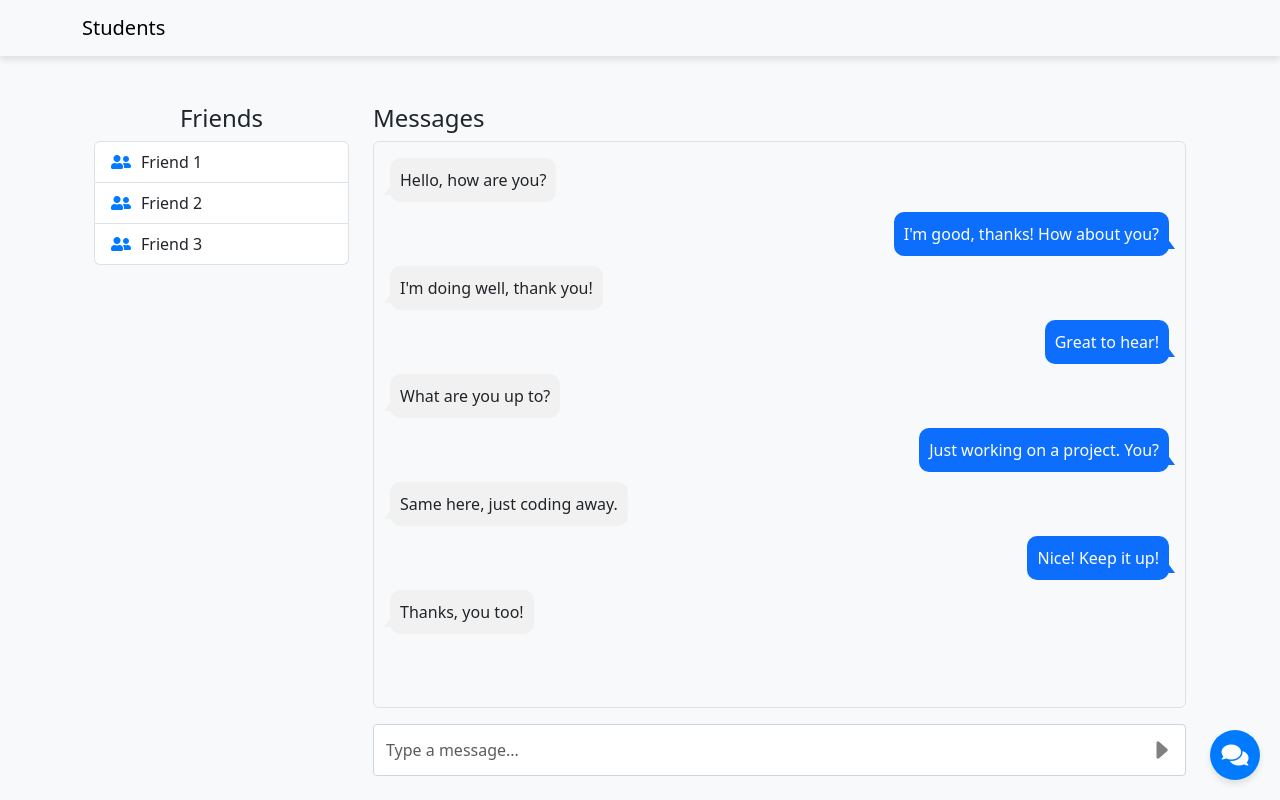
After one commit to Abdulrhman-Aliyan/studentLarvel, a Laravel app: page /chat in a window 1280 px wide. The commit adds this page. Run offline with Laravel 12, Linux system fonts and the light colour scheme; some libraries are stand-ins or nearby versions.

Commit message:
build chat  page template to use

```diff
--- a/public/css/style.css
+++ b/public/css/style.css
@@ -94,3 +94,37 @@ form {
     border-color: rgb(255, 230, 230);
     background-color: rgb(249, 136, 136) !important; /* Slightly more pink on hover */
 }
+
+.list-group-item img {
+    display: none; /* Add this line to hide the images */
+}
+
+.btn i {
+    font-size: 20px;
+}
+
+.list-group-item i.fas.fa-user-friends {
+    margin-right: 10px;
+    color: #007bff;
+}
+
+.chat-box {
+    flex-grow: 1;
+    overflow-y: auto;
+    height: calc(100vh - 150px); /* Adjust height to fit the screen */
+}
+
+.input-group {
+    flex-shrink: 0;
+    margin-bottom: 10px; /* Add margin below the input group */
+}
+
+.input-group .form-control {
+    flex-grow: 1;
+}
+
+@media (max-width: 768px) {
+    .chat-box {
+        height: calc(100vh - 150px); /* Adjust height to fit the screen */
+    }
+}
--- /dev/null
+++ b/resources/views/chat.blade.php
@@ -0,0 +1,147 @@
+@extends('layout')
+
+@section('content')
+<!-- Include Bootstrap Icons CSS -->
+<link href="https://cdnjs.cloudflare.com/ajax/libs/bootstrap-icons/1.5.0/font/bootstrap-icons.min.css" rel="stylesheet">
+<!-- Include Font Awesome CSS -->
+<link href="https://cdnjs.cloudflare.com/ajax/libs/font-awesome/5.15.4/css/all.min.css" rel="stylesheet">
+
+<style>
+    .icon-btn {
+        color: grey;
+        transition: color 0.3s, box-shadow 0.3s, border-color 0.3s;
+        transition: ease-in-out 0.2s;
+    }
+    .icon-btn:hover {
+        color: var(--bs-primary);
+        transition: ease-in-out 0.2s;
+    }
+    .icon-btn:active {
+        color: var(--bs-primary) !important;
+        box-shadow: 0 0 5px 2px var(--bs-primary);
+        border: 0px solid var(--bs-primary);
+        transition: ease-in-out 0.2s;
+        border-radius: 50% !important;
+    }
+    .input-group .form-control,
+    .input-group .btn {
+        border-radius: 0.25rem;
+    }
+    .input-group {
+        border: 1px solid #ced4da;
+        border-radius: 0.25rem;
+    }
+    .form-control {
+        border-radius: 0.25rem;
+    }
+    .send-btn {
+        border-radius: 0 0.25rem 0.25rem 0;
+    }
+    .container-fluid {
+        height: calc(100vh - 112px); /* Adjust 56px to match your navbar height */
+    }
+    .row-full-height {
+        height: 100%;
+    }
+    .message {
+        margin-bottom: 10px;
+        padding: 10px;
+        border-radius: 10px;
+        background-color: #f1f1f1;
+        max-width: 45%;
+        display: inline-block;
+        word-wrap: break-word;
+        position: relative;
+    }
+    .message.sent {
+        background-color: var(--bs-primary);
+        color: white;
+        align-self: flex-end;
+        margin-left: auto;
+    }
+    .message.received {
+        align-self: flex-start;
+    }
+    .message.sent::after {
+        content: '';
+        position: absolute;
+        top: 50%;
+        right: -6px;
+        width: 0;
+        height: 0;
+        border-left: 11px solid var(--bs-primary);
+        border-top: 15px solid transparent;
+    }
+    .message.received::after {
+        content: '';
+        position: absolute;
+        top: 50%;
+        left: -6px;
+        height: 0;
+        border-right: 11px solid #f1f1f1;
+        border-top: 15px solid transparent;
+    }
+    .chat-box {
+        overflow-y: auto;
+        -ms-overflow-style: none;  /* Internet Explorer 10+ */
+        scrollbar-width: none;  /* Firefox */
+        display: flex;
+        flex-direction: column;
+    }
+    .chat-box::-webkit-scrollbar {
+        display: none;  /* Safari and Chrome */
+    }
+</style>
+
+<div class="container-fluid mt-5">
+    <div class="row row-full-height">
+        <!-- Friend Section -->
+        <div class="col-md-3 d-flex flex-column align-items-center">
+            <h4>Friends</h4>
+            <ul class="list-group w-100">
+                <!-- Example friend list items -->
+                <li class="list-group-item d-flex align-items-center">
+                    <i class="fas fa-user-friends mr-2"></i>
+                    <img src="https://via.placeholder.com/30" alt="Friend 1" class="img-fluid rounded-circle mr-2">
+                    Friend 1
+                </li>
+                <li class="list-group-item d-flex align-items-center">
+                    <i class="fas fa-user-friends mr-2"></i>
+                    <img src="https://via.placeholder.com/30" alt="Friend 2" class="img-fluid rounded-circle mr-2">
+                    Friend 2
+                </li>
+                <li class="list-group-item d-flex align-items-center">
+                    <i class="fas fa-user-friends mr-2"></i>
+                    <img src="https://via.placeholder.com/30" alt="Friend 3" class="img-fluid rounded-circle mr-2">
+                    Friend 3
+                </li>
+                <!-- Add more friends as needed -->
+            </ul>
+        </div>
+
+        <!-- Messages Section -->
+        <div class="col-md-9 d-flex flex-column h-100">
+            <h4>Messages</h4>
+            <div class="chat-box flex-grow-1 border rounded p-3 mb-3">
+                <!-- Dummy messages -->
+                <div class="message received">Hello, how are you?</div>
+                <div class="message sent">I'm good, thanks! How about you?</div>
+                <div class="message received">I'm doing well, thank you!</div>
+                <div class="message sent">Great to hear!</div>
+                <div class="message received">What are you up to?</div>
+                <div class="message sent">Just working on a project. You?</div>
+                <div class="message received">Same here, just coding away.</div>
+                <div class="message sent">Nice! Keep it up!</div>
+                <div class="message received">Thanks, you too!</div>
+                <!-- Add more dummy messages as needed -->
+            </div>
+            <div class="input-group mb-3" style="position: sticky; bottom: 0; background: white;">
+                <input type="text" class="form-control flex-grow-1" placeholder="Type a message..." style="height: 50px; border: none;">
+                <button class="btn icon-btn send-icon send-btn" type="button" style="border: none;">
+                    <i class="bi bi-caret-right-fill" style="font-size: 1.5rem;"></i>
+                </button>
+            </div>
+        </div>
+    </div>
+</div>
+@endsection
--- a/resources/views/layout.blade.php
+++ b/resources/views/layout.blade.php
@@ -4,6 +4,7 @@
     <script src="https://code.jquery.com/jquery-3.6.0.min.js"></script>
     <link href="{{ asset('css/bootstrap.min.css') }}" rel="stylesheet">
     <link href="{{ asset('css/style.css') }}" rel="stylesheet">
+    <link href="https://cdnjs.cloudflare.com/ajax/libs/font-awesome/5.15.4/css/all.min.css" rel="stylesheet"> <!-- Add this line -->
     <style>
         .sticky-navbar {
             position: -webkit-sticky;
@@ -22,7 +23,7 @@
 <body>
     <nav class="navbar navbar-expand-lg navbar-light bg-light sticky-navbar">
         <div class="container">
-            <a class="navbar-brand" href="#">Students</a>
+            <a class="navbar-brand" href="{{ url('/') }}">Students</a> <!-- Update this line -->
             <button class="navbar-toggler" type="button" data-toggle="collapse" data-target="#navbarNav" aria-controls="navbarNav" aria-expanded="false" aria-label="Toggle navigation">
                 <span class="navbar-toggler-icon"></span>
             </button>
@@ -30,7 +31,7 @@
                 <ul class="navbar-nav ml-auto">
                     @if(Auth::check())
                         <li class="nav-item">
-                            <a class="nav-link" href="#">{{ Auth::user()->name }}</a>
+                            <a class="nav-link" href="{{ url('/') }}">{{ Auth::user()->name }}</a> <!-- Update this line -->
                         </li>
                         <li class="nav-item">
                             <a class="nav-link" href="#" onclick="event.preventDefault(); document.getElementById('logout-form').submit();">Logout</a>
@@ -46,7 +47,32 @@
     <div class="container mt-5">
         @yield('content') <!-- Section for the main content -->
     </div>
+    <a href="{{ url('/chat') }}" class="chat-button" title="Chat with us">
+        <i class="fas fa-comments"></i>
+    </a>
     <script src="{{ asset('js/bootstrap.min.js') }}"></script>
     @yield('scripts') <!-- Section for additional scripts -->
+    <style>
+        .chat-button {
+            position: fixed;
+            bottom: 20px;
+            right: 20px;
+            z-index: 1030;
+            width: 50px;
+            height: 50px;
+            border-radius: 50%;
+            background-color: #007bff;
+            color: white;
+            display: flex;
+            align-items: center;
+            justify-content: center;
+            font-size: 24px;
+            box-shadow: 0 4px 6px rgba(0, 0, 0, 0.1);
+            text-decoration: none; /* Add this line */
+        }
+        .chat-button:hover {
+            background-color: #0056b3;
+        }
+    </style>
 </body>
 </html>
--- a/routes/web.php
+++ b/routes/web.php
@@ -10,74 +10,85 @@ use App\Http\Controllers\UserController;
 
 use Illuminate\Support\Facades\Route;
 
-
-// Login page
-// Get
+// Authentication Routes
+// Display login page
 Route::get('/login', function () {
     return view('login');
 })->name('login')->middleware('guest');
 
-// Post
+// Handle login form submission
 Route::post('/login', [LoginController::class, 'login'])->name('login.post')->middleware('guest');
 
-route::post('/logout', [LoginController::class, 'logout'])->name('logout')->middleware('auth');
+// Handle logout
+Route::post('/logout', [LoginController::class, 'logout'])->name('logout')->middleware('auth');
 
-// Home page
+// Home Route
+// Display home page
 Route::get('/', [HomeController::class, 'index'])->name('home')->middleware('auth');
 
-// Register page
-//get
+// Registration Routes
+// Display registration page
 Route::get('/register', function () {
     return view('register');
 })->name('register');
 
-//post
+// Handle registration form submission
 Route::post('/register', [RegisterController::class, 'register'])->name('register.post');
 
-// Add student
+// Chat Route
+// Display chat page
+Route::get('/chat', function () {
+    return view('chat');
+})->name('chat');
+
+// Student Routes
+// Add a new student
 Route::post('/students', [StudentController::class, 'store'])->name('students.store');
 
-// Update student
+// Update an existing student
 Route::put('/students/{id}', [StudentController::class, 'update'])->name('students.update');
 
-// Delete student
+// Delete a student
 Route::delete('/students/{id}', [StudentController::class, 'destroy'])->name('students.destroy');
 
 // Fetch student data for editing
 Route::get('/students/{id}/edit', [StudentController::class, 'edit'])->name('students.edit');
 
-// Fetch students
+// Fetch all students
 Route::get('/students', [StudentController::class, 'index'])->name('students.index');
 
-// Add subject
+// Subject Routes
+// Add a new subject
 Route::post('/subjects', [SubjectController::class, 'store'])->name('subjects.store');
 
-// Fetch subjects
+// Fetch all subjects
 Route::get('/subjects', [SubjectController::class, 'index'])->name('subjects.index');
 
-// Add user subject
+// User Subject Routes
+// Add a subject to a user
 Route::post('/userSubjects', [UserSubjectController::class, 'store'])->name('userSubjects.store');
 
-// Add user subject without grade
+// Add a subject to a user without a grade
 Route::post('/userSubjects', [UserSubjectController::class, 'storeWithoutGrade'])->name('userSubjects.storeWithoutGrade');
 
-// Fetch subjects for a student
+// Fetch subjects for a specific student
 Route::get('/students/{id}/subjects', [UserSubjectController::class, 'getSubjects'])->name('students.subjects');
 
-// Update grade for a subject
+// Update grade for a specific subject of a student
 Route::put('/students/{student_id}/subjects/{subject_id}', [UserSubjectController::class, 'updateGrade'])->name('students.subjects.update');
 
-// Update all grades for a student
+// Update all grades for a specific student
 Route::put('/students/{student_id}/subjects/updateAll', [UserSubjectController::class, 'updateAllGrades'])->name('students.subjects.updateAll');
 
+// User Routes
 // Fetch user information
 Route::get('/user/info', [UserController::class, 'getUserInfo'])->name('user.info');
 
-// Fetch user subjects
+// Fetch subjects for the logged-in user
 Route::get('/user/subjects', [UserController::class, 'getUserSubjects'])->name('user.subjects');
 
-// Fetch subjects and grades for a student
+// Fetch subjects and grades for a specific student
 Route::get('/students/{id}/subjects/grades', [UserSubjectController::class, 'getSubjectsAndGrades'])->name('students.subjects.grades');
 
-// Fetch available subjects for a student
+// Fetch available subjects for a specific student
 Route::get('/students/{studentId}/available-subjects', [SubjectController::class, 'getAvailableSubjects']);
```
Also changed, not shown: resources/views/welcome.blade.php (+45 -0 lines).
